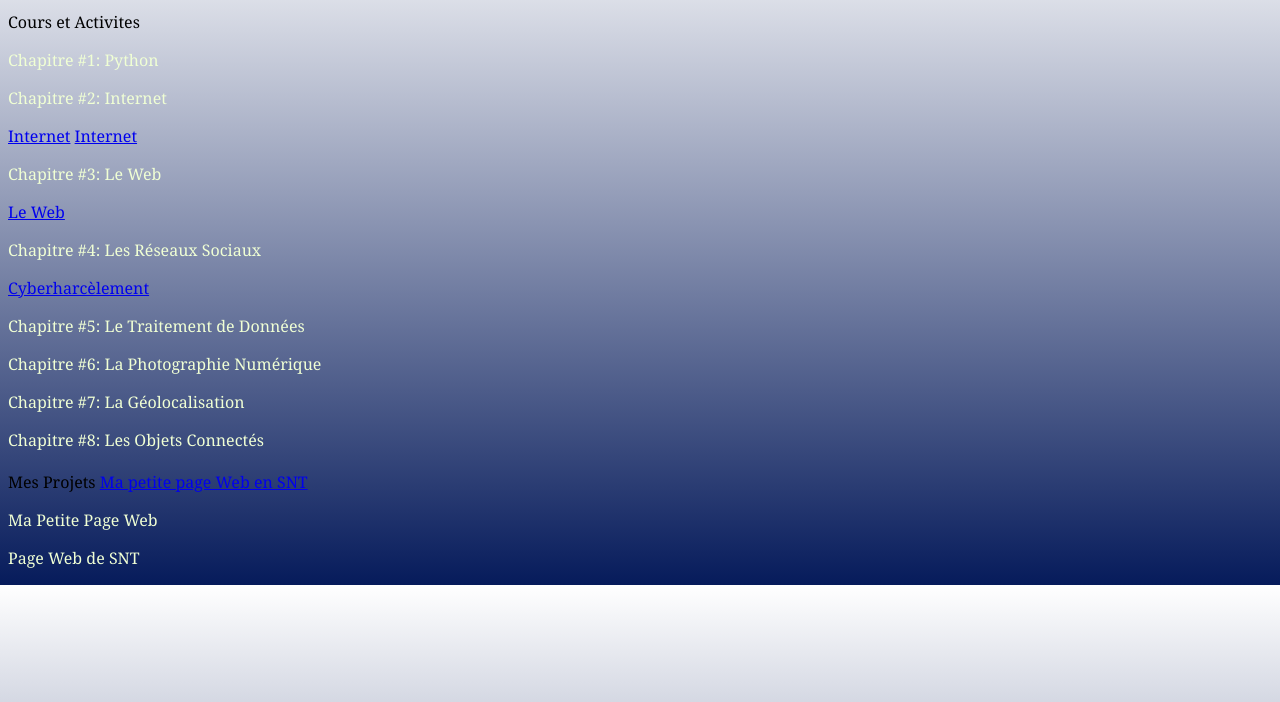
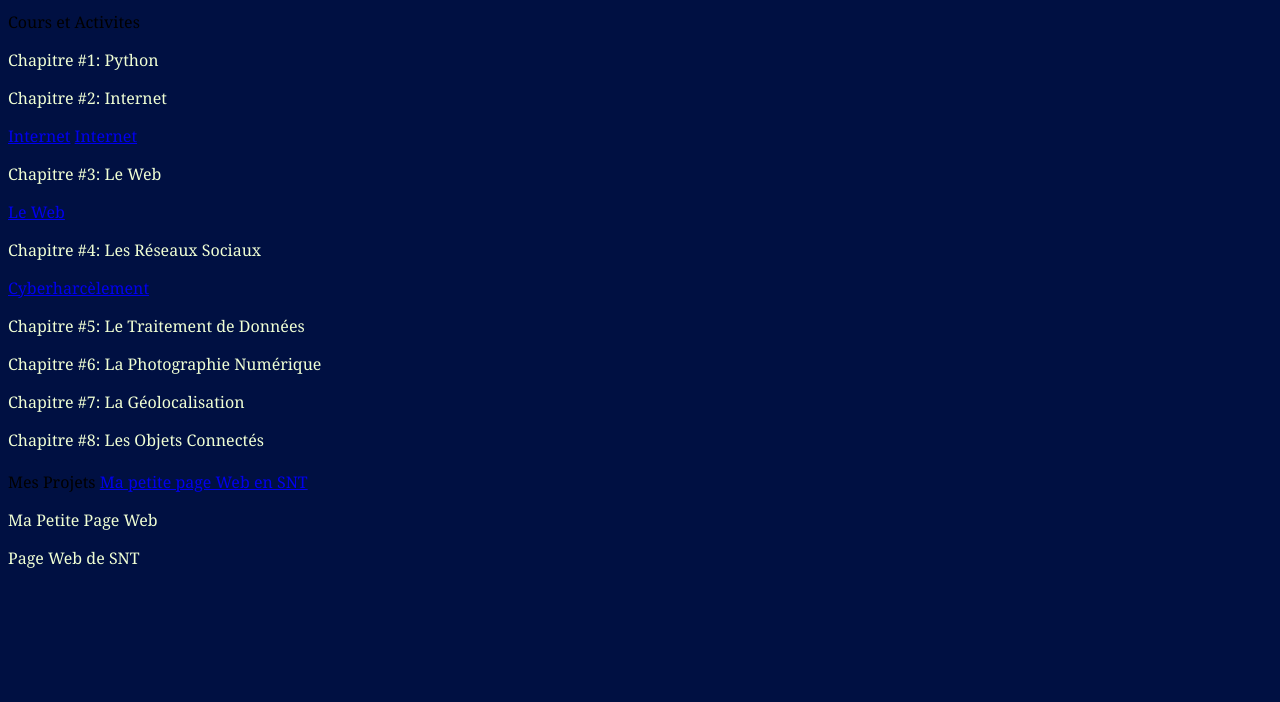
Before and after one commit to mlopez1909/mlopez1909.github.io, a plain HTML site: page index.html in a window 1280 px wide. Shown: the part 98-800 px from the top of the page. Drawn offline with Linux system fonts and the light colour scheme.

Commit message:
Update un.css

```diff
--- a/un.css
+++ b/un.css
@@ -1,5 +1,5 @@
 body {
- background-image: linear-gradient(#FFFFFF,#061B5B);
+ background-image: linear-gradient(#001042,#001042);
  font-family: American Typewriter, georgia;
  font-size: 100%
 }
```
